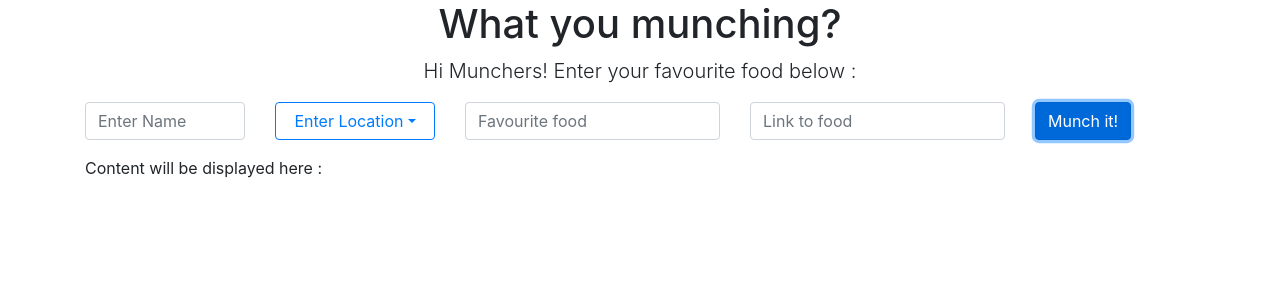
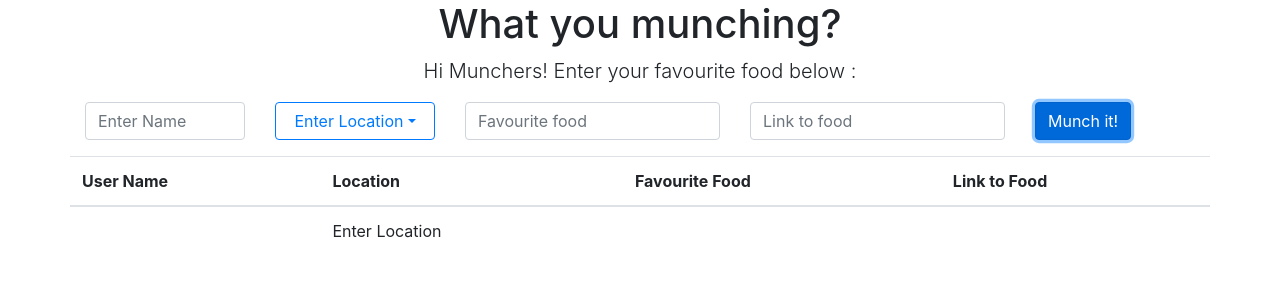
Before and after one commit to rahul2810/what-you-munching, an Angular app: page / in a window 1280 px wide. Both pictures are taken after a click on the button "Munch it!". Shown: the top 300 px of the page. Built offline with nearby package versions, Linux system fonts and the light colour scheme.

Commit message:
Progressed 50% on Front End

```diff
--- a/src/app/app.component.html
+++ b/src/app/app.component.html
@@ -14,7 +14,7 @@
 
 
 
-      <app-display [munchItData] = "munchItData"></app-display>
+      <app-display  [munchItData] = "munchItData1"></app-display>
 
 
   </div>
--- a/src/app/app.component.ts
+++ b/src/app/app.component.ts
@@ -7,11 +7,12 @@ import {Munchitformat} from './munchitformat';
 })
 export class AppComponent {
   title = 'what-you-munching';
-
+ munchItData1 = [];
 
 
   munchItPush(data : Munchitformat){
-  console.log(data.userName);
+  this.munchItData1.push({userName : data.userName,
+    location: data.location, favFood: data.favFood, foodLink: data.foodLink});
 
   }
 }
--- a/src/app/display/display.component.html
+++ b/src/app/display/display.component.html
@@ -1,5 +1,21 @@
 <div class="row mt-3">
-    <div class="col">
-       <p> Content will be displayed here : </p>
-    </div>
-  </div>
+<table class="table table-hover">
+   <thead>
+     <tr>
+       <th scope="col">User Name</th>
+       <th scope="col">Location</th>
+       <th scope="col">Favourite Food</th>
+       <th scope="col">Link to Food</th>
+     </tr>
+   </thead>
+   <tbody>
+     <tr *ngFor = "let munchItDataitem of munchItData">
+       <td scope="row">{{munchItDataitem.userName}}</td>
+       <td>{{munchItDataitem.location}}</td>
+       <td>{{munchItDataitem.favFood}}</td>
+       <td><a href="{{munchItDataitem.foodLink}}" target = "_blank" class="nav-link">{{munchItDataitem.foodLink}}</a></td>
+     </tr>
+
+   </tbody>
+ </table>
+</div>
--- a/src/app/display/display.component.ts
+++ b/src/app/display/display.component.ts
@@ -1,18 +1,20 @@
 import { Component, OnInit, Input } from '@angular/core';
-
+import {Munchitformat} from '../munchitformat';
 @Component({
   selector: 'app-display',
   templateUrl: './display.component.html',
   styleUrls: ['./display.component.css']
 })
 export class DisplayComponent implements OnInit {
-  @Input() munchItData: {userName : string, location: string, favFood: string, foodLink: string};
+  @Input() munchItData = [];
+
   // munchItData2 = [{userName : 'Priyanka', location: 'Korea', favFood: 'Biryani', foodLink: 'http://www.google.com'}];
 
 
   constructor() { }
 
   ngOnInit(): void {
+    // this.munchItData.push({userName : 'Priyanka', location: 'Korea', favFood: 'Biryani', foodLink: 'http://www.google.com'});
   }
 
 }
```
Also changed, not shown: src/app/userdata.json (deleted).
